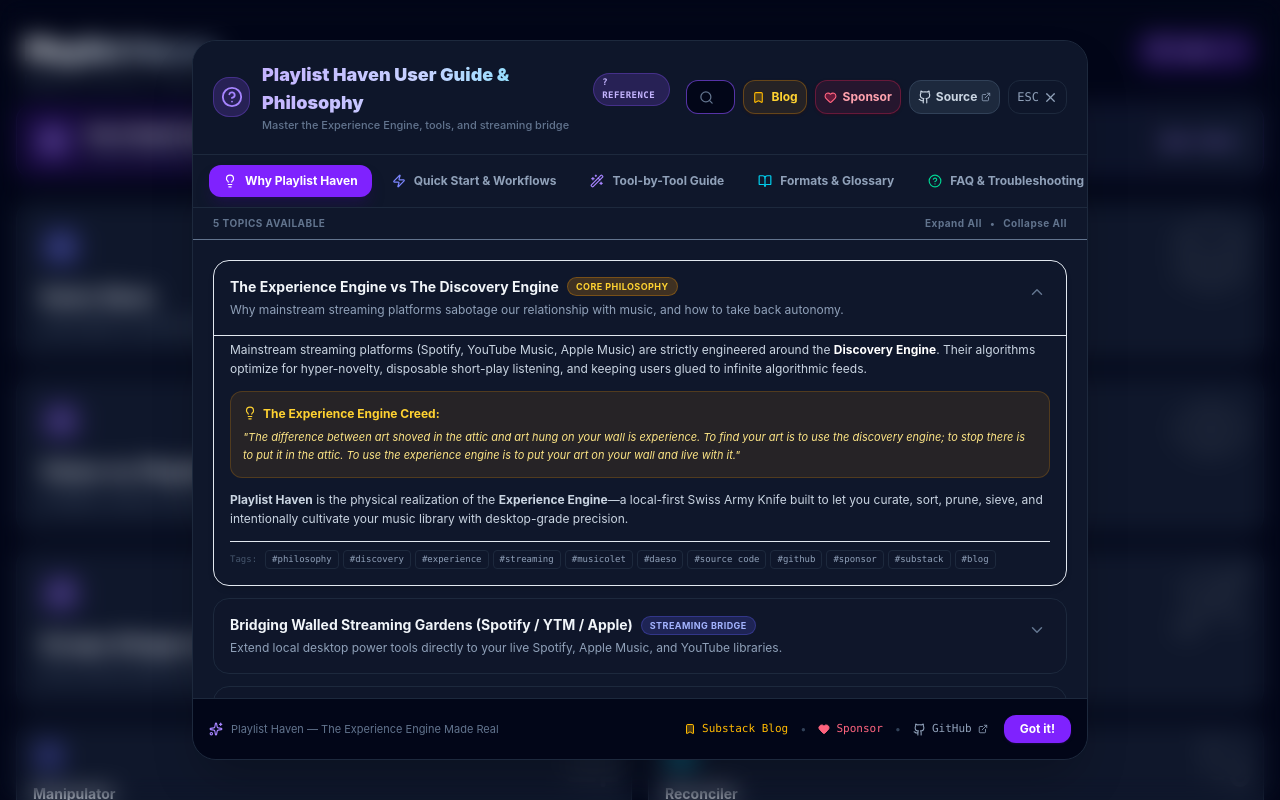
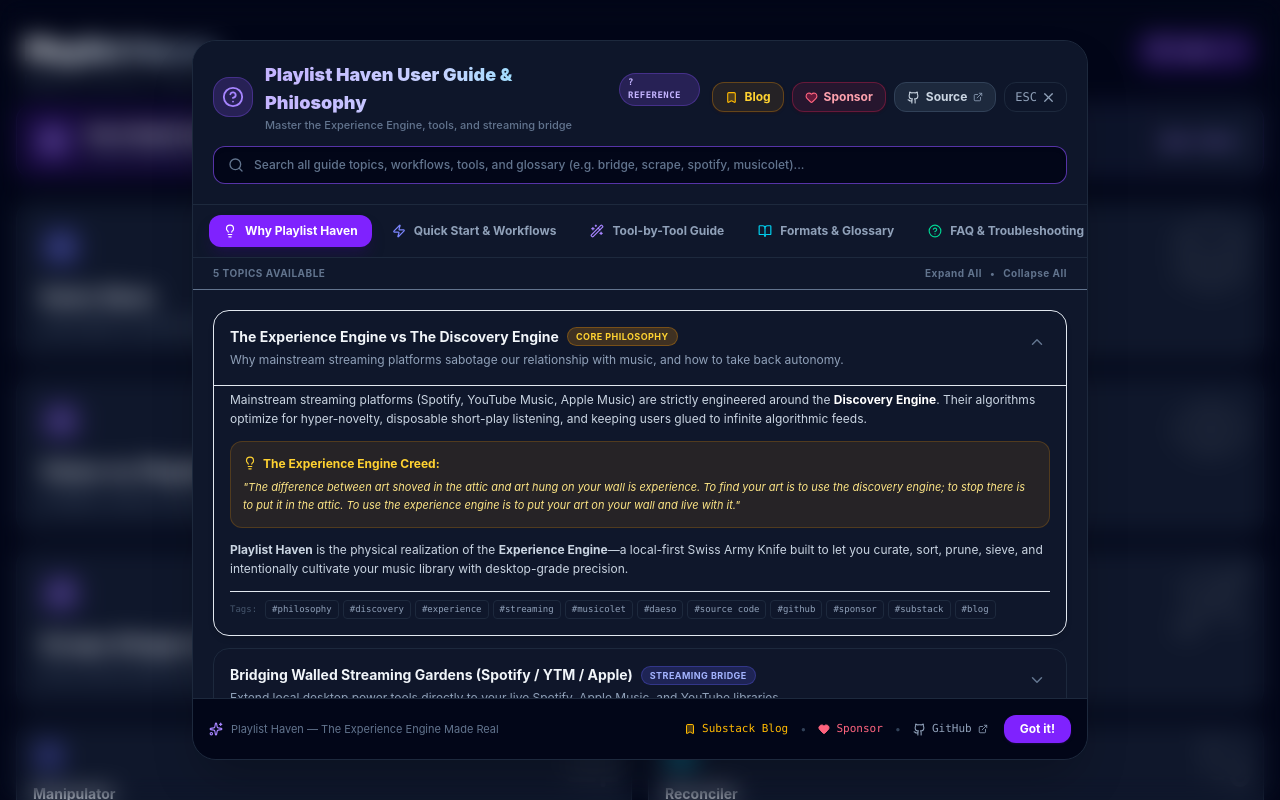
Before and after one commit to joejamal029/Playlist-Haven, a React (Vite) app: page / in a window 1280 px wide. Both pictures are taken after a click on the button "Guide (?)". Shown: the top 800 px of the page. Built offline with nearby package versions, Linux system fonts and the light colour scheme.

Commit message:
Redesign HelpGuideModal header with dedicated full-width search bar and explicit window.open click handlers for Blog and Sponsor

```diff
--- a/components/HelpGuideModal.tsx
+++ b/components/HelpGuideModal.tsx
@@ -53,6 +53,14 @@
       document.body.style.overflow = 'auto';
     };
   }, [isOpen, onClose]);
+
+  const openExternal = (url: string, e?: React.MouseEvent) => {
+    if (e) {
+      e.preventDefault();
+      e.stopPropagation();
+    }
+    window.open(url, '_blank', 'noopener,noreferrer');
+  };
 
   const toggleTopic = (id: string) => {
     setExpandedTopics(prev => ({
@@ -163,15 +171,13 @@
               <p className="text-[11px] text-slate-400">
                 In-depth essays on listening autonomy, intentional curation, and audio philosophy.
               </p>
-              <a
-                href={SUBSTACK_BLOG_URL}
-                target="_blank"
-                rel="noopener noreferrer"
-                className="flex items-center justify-center space-x-1.5 bg-amber-500 hover:bg-amber-400 text-slate-950 px-3 py-1.5 rounded-lg font-black text-xs transition-colors shadow-md shadow-amber-950/40"
+              <button
+                onClick={(e) => openExternal(SUBSTACK_BLOG_URL, e)}
+                className="flex items-center justify-center space-x-1.5 bg-amber-500 hover:bg-amber-400 text-slate-950 px-3 py-1.5 rounded-lg font-black text-xs transition-colors shadow-md shadow-amber-950/40 cursor-pointer"
               >
                 <span>Read on Substack</span>
                 <ExternalLink size={12} />
-              </a>
+              </button>
             </div>
 
             {/* GitHub Source Link Card */}
@@ -188,15 +194,13 @@
               <p className="text-[11px] text-slate-400">
                 Full TypeScript + React codebase, Capacitor plugins, and parsing engines.
               </p>
-              <a
-                href={GITHUB_REPO_URL}
-                target="_blank"
-                rel="noopener noreferrer"
-                className="flex items-center justify-center space-x-1.5 bg-slate-800 hover:bg-slate-750 text-slate-200 hover:text-white px-3 py-1.5 rounded-lg font-bold text-xs transition-colors border border-slate-700"
+              <button
+                onClick={(e) => openExternal(GITHUB_REPO_URL, e)}
+                className="flex items-center justify-center space-x-1.5 bg-slate-800 hover:bg-slate-750 text-slate-200 hover:text-white px-3 py-1.5 rounded-lg font-bold text-xs transition-colors border border-slate-700 cursor-pointer"
               >
                 <span>GitHub Repo</span>
                 <ExternalLink size={12} />
-              </a>
+              </button>
             </div>
 
             {/* GitHub Sponsor Link Card */}
@@ -213,16 +217,14 @@
               <p className="text-[11px] text-slate-400">
                 Help sustain independent local-first audio tooling and feature development.
               </p>
-              <a
-                href={GITHUB_SPONSOR_URL}
-                target="_blank"
-                rel="noopener noreferrer"
-                className="flex items-center justify-center space-x-1.5 bg-gradient-to-r from-rose-600 to-pink-600 hover:from-rose-500 hover:to-pink-500 text-white px-3.5 py-1.5 rounded-lg font-bold text-xs transition-all shadow-md shadow-rose-950/40"
+              <button
+                onClick={(e) => openExternal(GITHUB_SPONSOR_URL, e)}
+                className="flex items-center justify-center space-x-1.5 bg-gradient-to-r from-rose-600 to-pink-600 hover:from-rose-500 hover:to-pink-500 text-white px-3.5 py-1.5 rounded-lg font-bold text-xs transition-all shadow-md shadow-rose-950/40 cursor-pointer"
               >
                 <Heart size={12} className="fill-white" />
                 <span>Sponsor Project</span>
                 <ExternalLink size={12} />
-              </a>
+              </button>
             </div>
           </div>
         </div>
@@ -653,10 +655,12 @@
       <div className="w-full max-w-4xl bg-slate-900 border border-slate-800 rounded-3xl shadow-2xl overflow-hidden flex flex-col max-h-[90vh] animate-in zoom-in-95 duration-200">
 
         {/* Modal Header */}
-        <div className="p-5 border-b border-slate-800 flex flex-col md:flex-row md:items-center justify-between gap-4 bg-slate-900/90">
+        <div className="p-5 border-b border-slate-800 bg-slate-900/90 space-y-3">
 
+          {/* Top Row: Title, Reference Badge, and Header Action Buttons */}
+          <div className="flex flex-col sm:flex-row sm:items-center justify-between gap-3">
             <div className="flex items-center space-x-3">
-            <div className="w-10 h-10 bg-violet-500/20 text-violet-400 rounded-2xl flex items-center justify-center border border-violet-500/30">
+              <div className="w-10 h-10 bg-violet-500/20 text-violet-400 rounded-2xl flex items-center justify-center border border-violet-500/30 shrink-0">
                 <HelpCircle size={22} />
               </div>
               <div>
@@ -672,71 +676,74 @@
               </div>
             </div>
 
-          {/* Search Input Bar & Top Links */}
-          <div className="flex items-center space-x-2 flex-1 max-w-lg">
-            <div className="flex items-center space-x-2 bg-slate-950 border border-slate-800 rounded-xl px-3 py-2 flex-1 focus-within:border-violet-500/60 transition-colors">
-              <Search size={15} className="text-slate-500 shrink-0" />
-              <input
-                type="text"
-                value={searchQuery}
-                onChange={e => setSearchQuery(e.target.value)}
-                placeholder="Search guide (e.g. substack, sponsor, bridge, scrape)..."
-                className="bg-transparent text-xs text-slate-200 placeholder:text-slate-600 outline-none w-full font-medium"
-                autoFocus
-              />
-              {searchQuery && (
-                <button onClick={() => setSearchQuery('')} className="text-slate-500 hover:text-slate-300 p-0.5">
-                  <X size={14} />
-                </button>
-              )}
-            </div>
+            {/* Quick Header Actions: Blog, Sponsor, Source, ESC */}
+            <div className="flex items-center space-x-2 shrink-0">
 
-            {/* Substack Blog Button in Header */}
-            <a
-              href={SUBSTACK_BLOG_URL}
-              target="_blank"
-              rel="noopener noreferrer"
-              className="p-2 bg-amber-500/10 hover:bg-amber-500/20 text-amber-300 hover:text-amber-200 rounded-xl border border-amber-500/30 transition-all shrink-0 flex items-center gap-1.5 text-xs font-bold shadow shadow-amber-950/30"
+              {/* Substack Blog Button */}
+              <button
+                type="button"
+                onClick={(e) => openExternal(SUBSTACK_BLOG_URL, e)}
+                className="px-3 py-1.5 bg-amber-500/10 hover:bg-amber-500/20 text-amber-300 hover:text-amber-200 rounded-xl border border-amber-500/30 transition-all flex items-center gap-1.5 text-xs font-bold shadow shadow-amber-950/30 cursor-pointer"
                 title="Read Beyond Shuffle & Algorithms on Substack"
               >
                 <Bookmark size={13} className="text-amber-400 fill-amber-400/20" />
-              <span className="hidden sm:inline">Blog</span>
-            </a>
+                <span>Blog</span>
+              </button>
 
-            {/* GitHub Sponsors Button in Header */}
-            <a
-              href={GITHUB_SPONSOR_URL}
-              target="_blank"
-              rel="noopener noreferrer"
-              className="p-2 bg-rose-500/10 hover:bg-rose-500/20 text-rose-300 hover:text-rose-200 rounded-xl border border-rose-500/30 transition-all shrink-0 flex items-center gap-1.5 text-xs font-bold shadow shadow-rose-950/30"
-              title="Sponsor the project on GitHub (joejamal029)"
+              {/* GitHub Sponsors Button */}
+              <button
+                type="button"
+                onClick={(e) => openExternal(GITHUB_SPONSOR_URL, e)}
+                className="px-3 py-1.5 bg-rose-500/10 hover:bg-rose-500/20 text-rose-300 hover:text-rose-200 rounded-xl border border-rose-500/30 transition-all flex items-center gap-1.5 text-xs font-bold shadow shadow-rose-950/30 cursor-pointer"
+                title="Sponsor on GitHub (joejamal029)"
               >
                 <Heart size={13} className="text-rose-400 fill-rose-500/30" />
-              <span className="hidden sm:inline">Sponsor</span>
-            </a>
+                <span>Sponsor</span>
+              </button>
 
-            {/* GitHub Source Link Button in Header */}
-            <a
-              href={GITHUB_REPO_URL}
-              target="_blank"
-              rel="noopener noreferrer"
-              className="p-2 bg-slate-800 hover:bg-slate-750 text-slate-300 hover:text-white rounded-xl border border-slate-700 transition-colors shrink-0 flex items-center gap-1 text-xs font-bold"
+              {/* GitHub Source Link Button */}
+              <button
+                type="button"
+                onClick={(e) => openExternal(GITHUB_REPO_URL, e)}
+                className="px-3 py-1.5 bg-slate-800 hover:bg-slate-750 text-slate-300 hover:text-white rounded-xl border border-slate-700 transition-colors flex items-center gap-1.5 text-xs font-bold cursor-pointer"
                 title="Open GitHub Source Code (joejamal029/Playlist-Haven)"
               >
-              <Github size={14} />
+                <Github size={13} />
                 <span className="hidden sm:inline">Source</span>
                 <ExternalLink size={10} className="text-slate-400" />
-            </a>
+              </button>
 
+              {/* ESC Close Button */}
               <button
+                type="button"
                 onClick={onClose}
-              className="p-2 hover:bg-slate-800 rounded-xl text-slate-400 hover:text-white transition-colors border border-slate-800 shrink-0 font-mono text-xs flex items-center gap-1"
+                className="p-1.5 px-2.5 hover:bg-slate-800 rounded-xl text-slate-400 hover:text-white transition-colors border border-slate-800 font-mono text-xs flex items-center gap-1 cursor-pointer"
                 title="Close (ESC)"
               >
                 <span>ESC</span>
                 <X size={15} />
               </button>
             </div>
+          </div>
+
+          {/* Full-Width Search Input Bar */}
+          <div className="flex items-center space-x-2.5 bg-slate-950 border border-slate-800 rounded-xl px-3.5 py-2.5 focus-within:border-violet-500/60 transition-colors shadow-inner">
+            <Search size={16} className="text-slate-500 shrink-0" />
+            <input
+              type="text"
+              value={searchQuery}
+              onChange={e => setSearchQuery(e.target.value)}
+              placeholder="Search all guide topics, workflows, tools, and glossary (e.g. bridge, scrape, spotify, musicolet)..."
+              className="bg-transparent text-xs text-slate-200 placeholder:text-slate-500 outline-none w-full font-medium"
+              autoFocus
+            />
+            {searchQuery && (
+              <button onClick={() => setSearchQuery('')} className="text-slate-500 hover:text-slate-300 p-1 cursor-pointer">
+                <X size={14} />
+              </button>
+            )}
+          </div>
+
         </div>
 
         {/* Category Navigation Tabs (Hidden when searching to show unified results) */}
@@ -766,7 +773,7 @@
             <span>Searching all guide topics for: <strong>"{searchQuery}"</strong> ({filteredTopics.length} matches)</span>
             <button
               onClick={() => setSearchQuery('')}
-              className="text-[11px] underline hover:text-white font-bold"
+              className="text-[11px] underline hover:text-white font-bold cursor-pointer"
             >
               Clear search & view categories
             </button>
@@ -777,9 +784,9 @@
         <div className="px-5 py-2 bg-slate-900 border-b border-slate-850 flex items-center justify-between text-[10px] font-bold text-slate-500 uppercase tracking-wider">
           <span>{filteredTopics.length} Topic{filteredTopics.length !== 1 ? 's' : ''} Available</span>
           <div className="flex items-center space-x-2">
-            <button onClick={expandAll} className="hover:text-violet-400 transition-colors">Expand All</button>
+            <button onClick={expandAll} className="hover:text-violet-400 transition-colors cursor-pointer">Expand All</button>
             <span>•</span>
-            <button onClick={collapseAll} className="hover:text-violet-400 transition-colors">Collapse All</button>
+            <button onClick={collapseAll} className="hover:text-violet-400 transition-colors cursor-pointer">Collapse All</button>
           </div>
         </div>
 
@@ -839,7 +846,7 @@
                                 e.stopPropagation();
                                 setSearchQuery(tag);
                               }}
-                              className="text-[9px] font-mono bg-slate-900 text-slate-400 hover:text-violet-300 border border-slate-800 px-1.5 py-0.5 rounded transition-colors"
+                              className="text-[9px] font-mono bg-slate-900 text-slate-400 hover:text-violet-300 border border-slate-800 px-1.5 py-0.5 rounded transition-colors cursor-pointer"
                             >
                               #{tag}
                             </button>
@@ -860,7 +867,7 @@
               </p>
               <button
                 onClick={() => setSearchQuery('')}
-                className="px-4 py-2 bg-violet-600 hover:bg-violet-500 text-white text-xs font-bold rounded-xl transition-colors mt-2"
+                className="px-4 py-2 bg-violet-600 hover:bg-violet-500 text-white text-xs font-bold rounded-xl transition-colors mt-2 cursor-pointer"
               >
                 Reset Search
               </button>
@@ -876,44 +883,41 @@
           </div>
 
           <div className="flex flex-wrap items-center gap-3">
-            <a
-              href={SUBSTACK_BLOG_URL}
-              target="_blank"
-              rel="noopener noreferrer"
-              className="flex items-center space-x-1.5 text-amber-400 hover:text-amber-300 transition-colors font-mono text-[11px]"
+            <button
+              type="button"
+              onClick={(e) => openExternal(SUBSTACK_BLOG_URL, e)}
+              className="flex items-center space-x-1.5 text-amber-400 hover:text-amber-300 transition-colors font-mono text-[11px] cursor-pointer"
             >
               <Bookmark size={12} className="fill-amber-400/30" />
               <span>Substack Blog</span>
-            </a>
+            </button>
 
             <span className="text-slate-700">•</span>
 
-            <a
-              href={GITHUB_SPONSOR_URL}
-              target="_blank"
-              rel="noopener noreferrer"
-              className="flex items-center space-x-1.5 text-rose-400 hover:text-rose-300 transition-colors font-mono text-[11px]"
+            <button
+              type="button"
+              onClick={(e) => openExternal(GITHUB_SPONSOR_URL, e)}
+              className="flex items-center space-x-1.5 text-rose-400 hover:text-rose-300 transition-colors font-mono text-[11px] cursor-pointer"
             >
               <Heart size={12} className="fill-rose-400" />
               <span>Sponsor</span>
-            </a>
+            </button>
 
             <span className="text-slate-700">•</span>
 
-            <a
-              href={GITHUB_REPO_URL}
-              target="_blank"
-              rel="noopener noreferrer"
-              className="flex items-center space-x-1.5 text-slate-400 hover:text-violet-300 transition-colors font-mono text-[11px]"
+            <button
+              type="button"
+              onClick={(e) => openExternal(GITHUB_REPO_URL, e)}
+              className="flex items-center space-x-1.5 text-slate-400 hover:text-violet-300 transition-colors font-mono text-[11px] cursor-pointer"
             >
               <Github size={13} />
               <span>GitHub</span>
               <ExternalLink size={10} />
-            </a>
+            </button>
 
             <button
               onClick={onClose}
-              className="px-4 py-1.5 bg-violet-600 hover:bg-violet-500 text-white font-bold rounded-xl transition-colors shadow shadow-violet-950/40 text-xs ml-1"
+              className="px-4 py-1.5 bg-violet-600 hover:bg-violet-500 text-white font-bold rounded-xl transition-colors shadow shadow-violet-950/40 text-xs ml-1 cursor-pointer"
             >
               Got it!
             </button>
```
Lines whose indentation alone changed are shown as unchanged.
